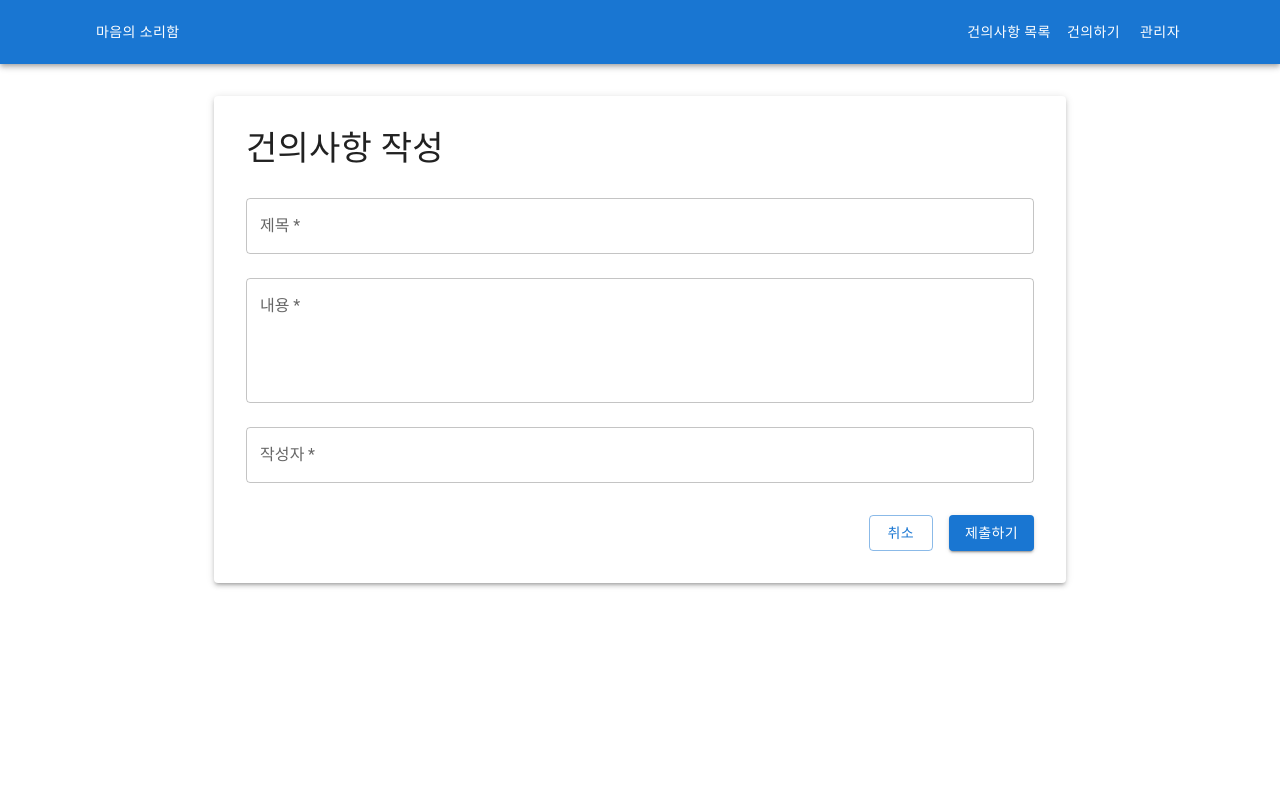
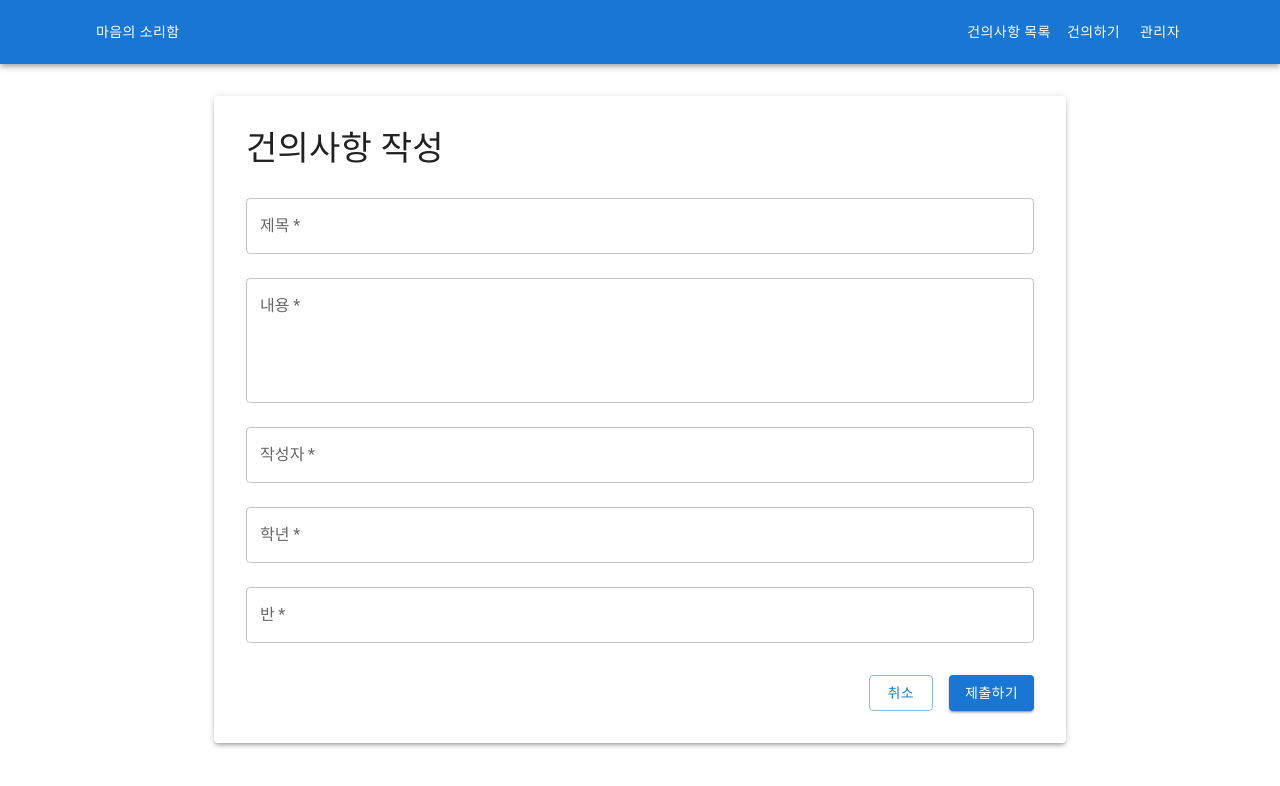
Before and after one commit to Ha-Jun-Choi/-, a React (Create React App) app in the folder client/: page /suggestions/new in a window 1280 px wide. Shown: the top 786 px of the page. Built offline with nearby package versions, Linux system fonts and the light colour scheme.

Commit message:
Update SuggestionForm.js

```diff
--- a/client/src/pages/SuggestionForm.js
+++ b/client/src/pages/SuggestionForm.js
@@ -16,7 +16,9 @@ function SuggestionForm() {
   const [formData, setFormData] = useState({
     title: '',
     content: '',
-    author: ''
+    author: '',
+    grade: '',  // 추가
+    class: ''   // 추가
   });
   const [error, setError] = useState('');
   const [success, setSuccess] = useState(false);
@@ -32,13 +34,34 @@ function SuggestionForm() {
   const handleSubmit = async (e) => {
     e.preventDefault();
     try {
-      await axios.post('/api/suggestions', formData);
+      if (!formData.title.trim() || !formData.content.trim() || !formData.author.trim()) {
+        setError('제목, 내용, 작성자는 필수 입력 항목입니다.');
+        return;
+      }
+
+      // 서버가 실행 중인지 확인
+      try {
+        await axios.get('/api/suggestions');
+      } catch (err) {
+        setError('서버에 연결할 수 없습니다. 서버가 실행 중인지 확인해주세요.');
+        return;
+      }
+
+      // axios 요청에서 전체 URL 대신 상대 경로 사용
+      const response = await axios.post('/api/suggestions', formData);  // response 변수 추가
+
+      console.log('서버 응답:', response.data);
       setSuccess(true);
       setTimeout(() => {
         navigate('/suggestions');
       }, 2000);
     } catch (err) {
-      setError('건의사항 제출에 실패했습니다. 다시 시도해주세요.');
+      console.error('에러 상세:', err);
+      if (!err.response) {
+        setError('서버에 연결할 수 없습니다. 서버가 실행 중인지 확인해주세요.');
+      } else {
+        setError(err.response?.data?.message || '건의사항 제출에 실패했습니다. 다시 시도해주세요.');
+      }
     }
   };
 
@@ -94,6 +117,25 @@ function SuggestionForm() {
             onChange={handleChange}
           />
 
+          <TextField
+            margin="normal"
+            required
+            fullWidth
+            label="학년"
+            name="grade"
+            value={formData.grade}
+            onChange={handleChange}
+          />
+          <TextField
+            margin="normal"
+            required
+            fullWidth
+            label="반"
+            name="class"
+            value={formData.class}
+            onChange={handleChange}
+          />
+
           <Box sx={{ mt: 3, display: 'flex', justifyContent: 'flex-end', gap: 2 }}>
             <Button
               variant="outlined"
```
